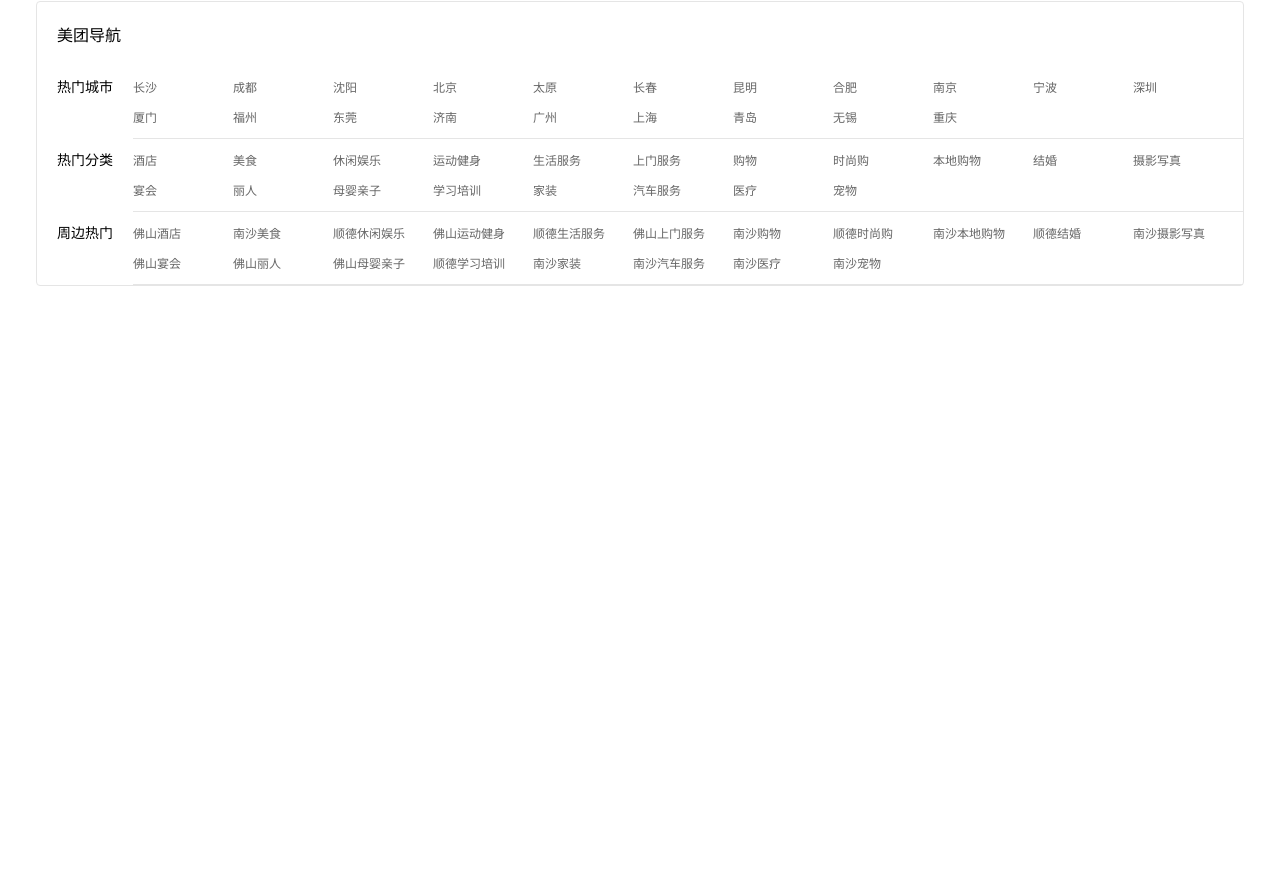
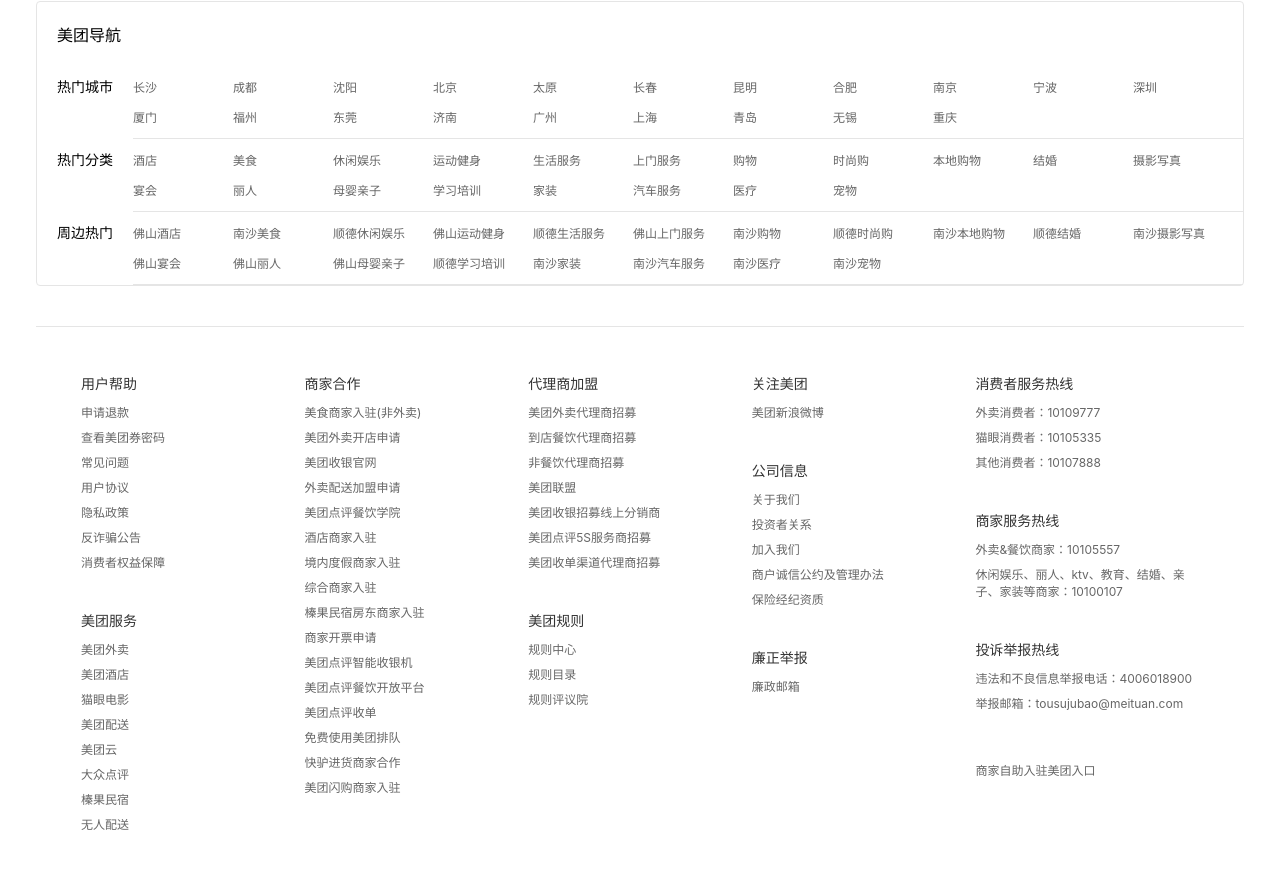
Before and after one commit to zenglinan/mt-app, a Nuxt app: page / in a window 1280 px wide. Shown: the part 1095-1964 px from the top of the page. Before the commit the page ends 1381 px from the top, so only its background shows below. Built offline with nearby package versions, Linux system fonts and the light colour scheme; a web font is replaced by a local one.

Commit message:
完成footer外链部分

```diff
--- a/components/Footer/cityNav.vue
+++ b/components/Footer/cityNav.vue
@@ -98,7 +98,7 @@
 
 <style scoped lang="scss">
   .cityNav{
-    margin: 40px 36px 0;
+    margin: 40px 0;
     border: 1px solid #e5e5e5;
     border-radius: 4px;
     h3{
--- a/components/Footer/index.vue
+++ b/components/Footer/index.vue
@@ -1,17 +1,25 @@
 <template>
-  <m-city-nav></m-city-nav>
+  <div class="m-footer">
+    <m-city-nav></m-city-nav>
+    <m-relate-link></m-relate-link>
+  </div>
 </template>
 
 <script>
   import cityNav from './cityNav'
+  import relateLink from './relateLink'
   export default {
     name: 'index',
     components: {
-      'm-city-nav': cityNav
+      'm-city-nav': cityNav,
+      'm-relate-link': relateLink
     }
   }
 </script>
 
-<style scoped>
+<style scoped lang="scss">
+  .m-footer {
+    margin: 0 36px;
+  }
 
 </style>
--- /dev/null
+++ b/components/Footer/relateLink.vue
@@ -0,0 +1,171 @@
+<template>
+  <div class="m-relate-link">
+    <div class="column" v-for="(column, idx) in listData" :key="idx">
+      <dl class="list" v-for="(list, idx) in column" :key="idx">
+        <dt>{{list.title}}</dt>
+        <dd v-for="(item, idx) in list.items" :key="idx">
+          <nuxt-link to="#" class="hoverable">{{item}}</nuxt-link>
+        </dd>
+      </dl>
+    </div>
+  </div>
+</template>
+
+<script>
+  export default {
+    name: 'relateLink',
+    data() {
+      return {
+        listData: [
+          [
+            {
+              title: '用户帮助',
+              items: [
+                '申请退款',
+                '查看美团券密码',
+                '常见问题',
+                '用户协议',
+                '隐私政策',
+                '反诈骗公告',
+                '消费者权益保障'
+              ]
+            },
+            {
+              title: '美团服务',
+              items: [
+                '美团外卖',
+                '美团酒店',
+                '猫眼电影',
+                '美团配送',
+                '美团云',
+                '大众点评',
+                '榛果民宿',
+                '无人配送'
+              ]
+            }
+          ],
+          [
+            {
+              title: '商家合作',
+              items: [
+                '美食商家入驻(非外卖)',
+                '美团外卖开店申请',
+                '美团收银官网',
+                '外卖配送加盟申请',
+                '美团点评餐饮学院',
+                '酒店商家入驻',
+                '境内度假商家入驻',
+                '综合商家入驻',
+                '榛果民宿房东商家入驻',
+                '商家开票申请',
+                '美团点评智能收银机',
+                '美团点评餐饮开放平台',
+                '美团点评收单',
+                '免费使用美团排队',
+                '快驴进货商家合作',
+                '美团闪购商家入驻'
+              ]
+            }
+          ],
+          [
+            {
+              title: '代理商加盟',
+              items: [
+                '美团外卖代理商招募',
+                '到店餐饮代理商招募',
+                '非餐饮代理商招募',
+                '美团联盟',
+                '美团收银招募线上分销商',
+                '美团点评5S服务商招募',
+                '美团收单渠道代理商招募'
+              ]
+            },
+            {
+              title: '美团规则',
+              items: [
+                '规则中心',
+                '规则目录',
+                '规则评议院'
+              ]
+            }
+          ],
+          [
+            {
+              title: '关注美团',
+              items: [
+                '美团新浪微博'
+              ]
+            },
+            {
+              title: '公司信息',
+              items: [
+                '关于我们',
+                '投资者关系',
+                '加入我们',
+                '商户诚信公约及管理办法',
+                '保险经纪资质'
+              ]
+            },
+            {
+              title: '廉正举报',
+              items: ['廉政邮箱']
+            }
+          ],
+          [
+            {
+              title: '消费者服务热线',
+              items: [
+                '外卖消费者：10109777',
+                '猫眼消费者：10105335',
+                '其他消费者：10107888'
+              ]
+            },
+            {
+              title: '商家服务热线',
+              items: [
+                '外卖&餐饮商家：10105557',
+                '休闲娱乐、丽人、ktv、教育、结婚、亲子、家装等商家：10100107'
+              ]
+            },
+            {
+              title: '投诉举报热线',
+              items: [
+                '违法和不良信息举报电话：4006018900',
+                '举报邮箱：tousujubao@meituan.com'
+              ]
+            },
+            {
+              title: '',
+              items: ['商家自助入驻美团入口']
+            }
+          ]
+        ]
+      }
+    }
+  }
+</script>
+
+<style scoped lang="scss">
+  .m-relate-link{
+    border-top: 1px solid #e5e5e5;
+    display: flex;
+    padding: 40px 45px;
+    .column{
+      width: 20%;
+      dl.list{
+        padding-bottom: 30px;
+        dt{
+          color: #333;
+          font-size: 14px;
+          padding: 6px 0;
+        }
+        dd{
+          font-size: 12px;
+          color: #666;
+          padding: 4px 0;
+        }
+      }
+    }
+  }
+
+</style>
```
